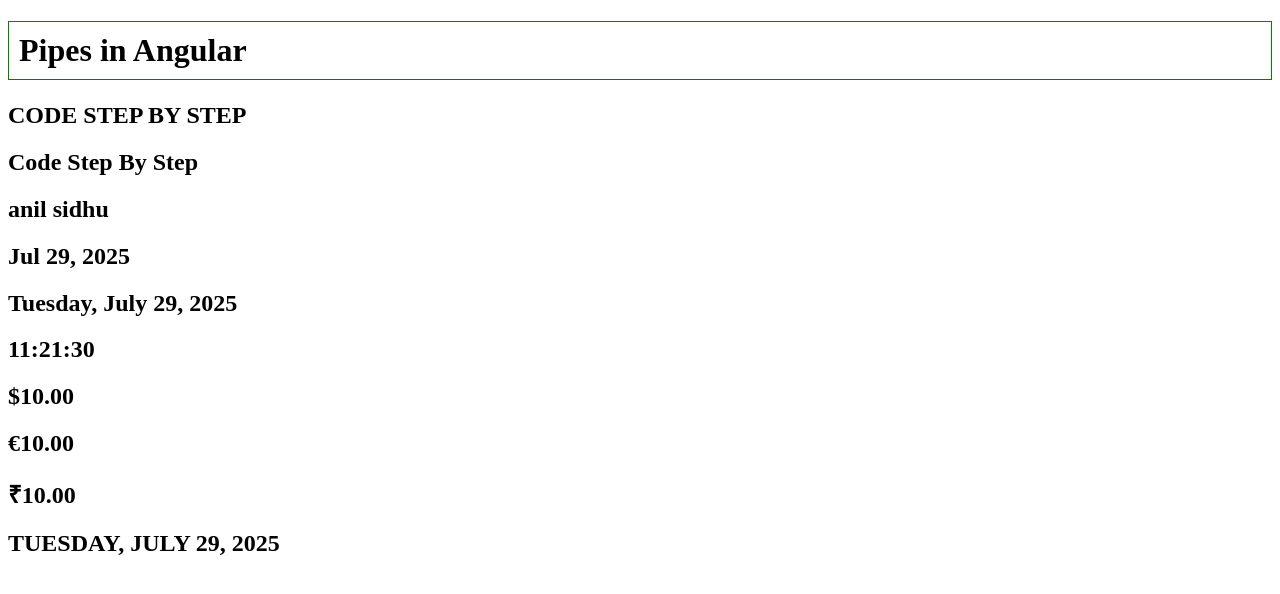
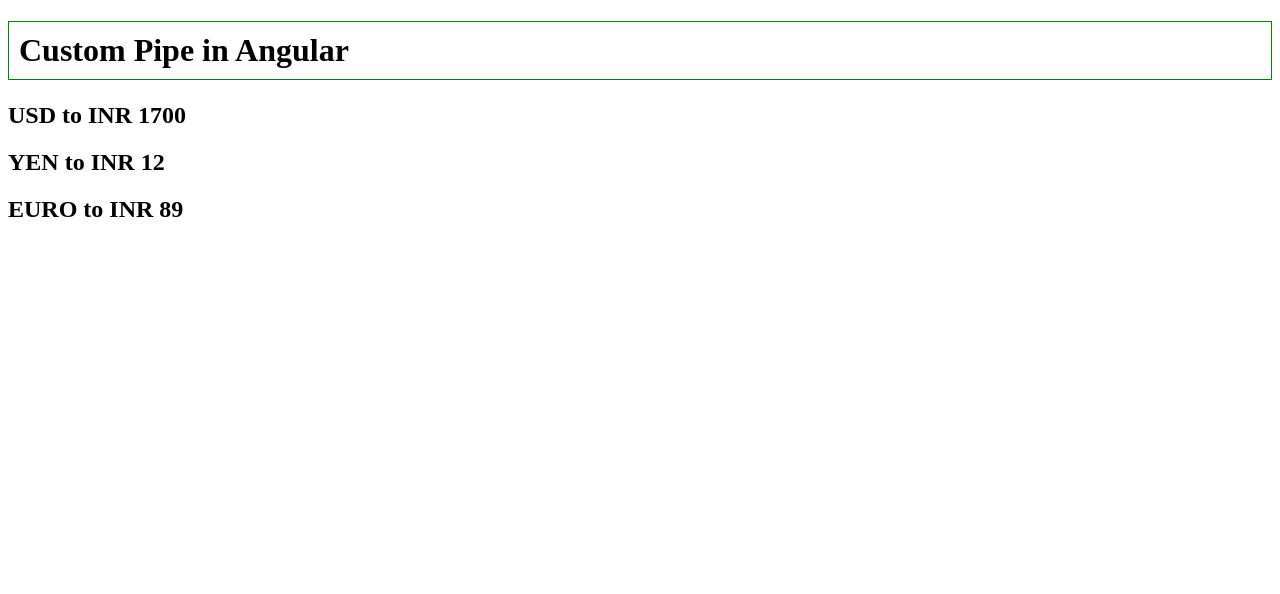
Before and after one commit to Zanna-dev/angular-v19-tutorial, an Angular app: page / in a window 1280 px wide. Shown: the top 594 px of the page. Built offline with nearby package versions, Linux system fonts and the light colour scheme.

Commit message:
Make Custom Pipes in Angular

```diff
--- a/src/app/app.component.html
+++ b/src/app/app.component.html
@@ -1,4 +1,62 @@
-<h1>Pipes in Angular</h1>
+<h1>Custom Pipe in Angular</h1>
+<h2>USD to INR {{amount | currencyConverter}}</h2>
+<h2>YEN to INR {{amount | currencyConverter:12}}</h2>
+<h2>EURO to INR {{amount | currencyConverter:89}}</h2>
+
+
+
+
+
+
+
+
+
+
+
+
+
+
+
+
+
+
+
+
+
+
+
+
+
+
+
+
+
+
+
+
+
+
+
+
+
+
+
+
+
+
+
+
+
+
+
+
+
+
+
+
+
+
+<!-- <h1>Pipes in Angular</h1>
 <h2>{{title | uppercase}}</h2>
 <h2>{{title | titlecase}}</h2>
 <h2>{{name | lowercase}}</h2>
@@ -11,7 +69,7 @@
 <h2>{{amount | currency:'EUR'}}</h2>
 <h2>{{amount | currency:'INR'}}</h2>
 
-<h2>{{today| date:'fullDate' | uppercase}}</h2>
+<h2>{{today| date:'fullDate' | uppercase}}</h2> -->
 
 
 
--- a/src/app/app.component.ts
+++ b/src/app/app.component.ts
@@ -7,22 +7,23 @@
 import { FormControl, FormGroup, FormsModule, NgForm, ReactiveFormsModule, Validators } from '@angular/forms';
 import { CommonModule, NgFor, NgIf, NgSwitch, NgSwitchCase, NgSwitchDefault } from '@angular/common';
 import { HeaderComponent } from './header/header.component';
+import { CurrencyConverterPipe } from './pipe/currency-converter.pipe';
 
 
 @Component({
   selector: 'app-root',
   // imports: [LoginComponent, SignupComponent, ProfileComponent],
-  imports: [CommonModule],
+  imports: [CommonModule, CurrencyConverterPipe],
   templateUrl: './app.component.html',
   styleUrl: './app.component.css'
 })
 
 
 export class AppComponent {
-title="Code Step By Step"
-name="Anil Sidhu"
-today= new Date();
-amount=10
+// title="Code Step By Step"
+// name="Anil Sidhu"
+// today= new Date();
+amount=20
 }
 
 
--- /dev/null
+++ b/src/app/pipe/currency-converter.pipe.ts
@@ -0,0 +1,19 @@
+import { Pipe, PipeTransform } from '@angular/core';
+
+@Pipe({
+  name: 'currencyConverter'
+})
+export class CurrencyConverterPipe implements PipeTransform {
+
+  transform(value: number, ...args: number[]): unknown {
+    console.log(args);
+    if(args.length>0){
+      const [data] = args;
+      return value=data
+    }else{
+return value*85;
+    }
+
+  }
+
+}
```
Also changed, not shown: 1 other file (tests, documents, lock files or other folders).
